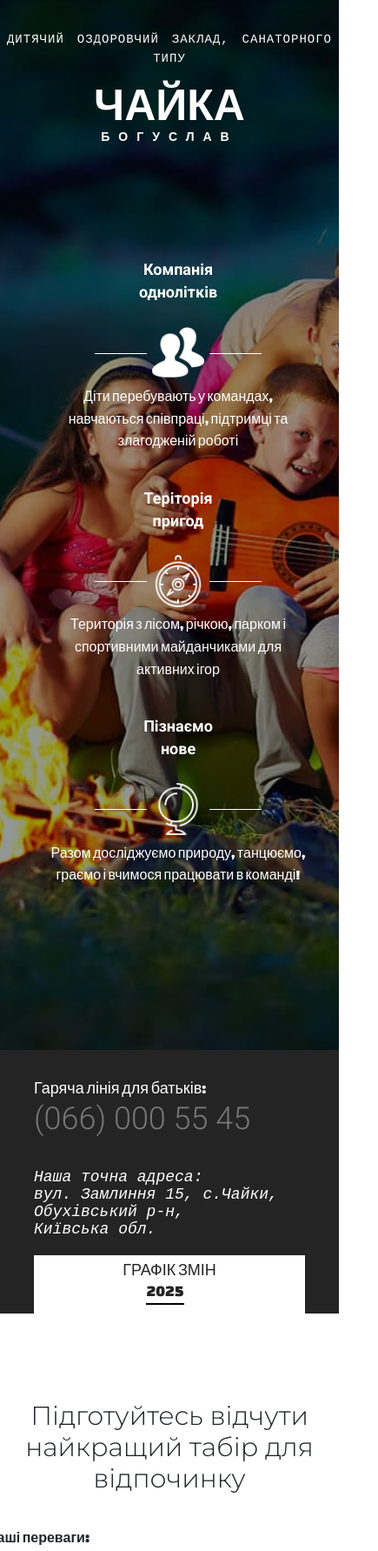
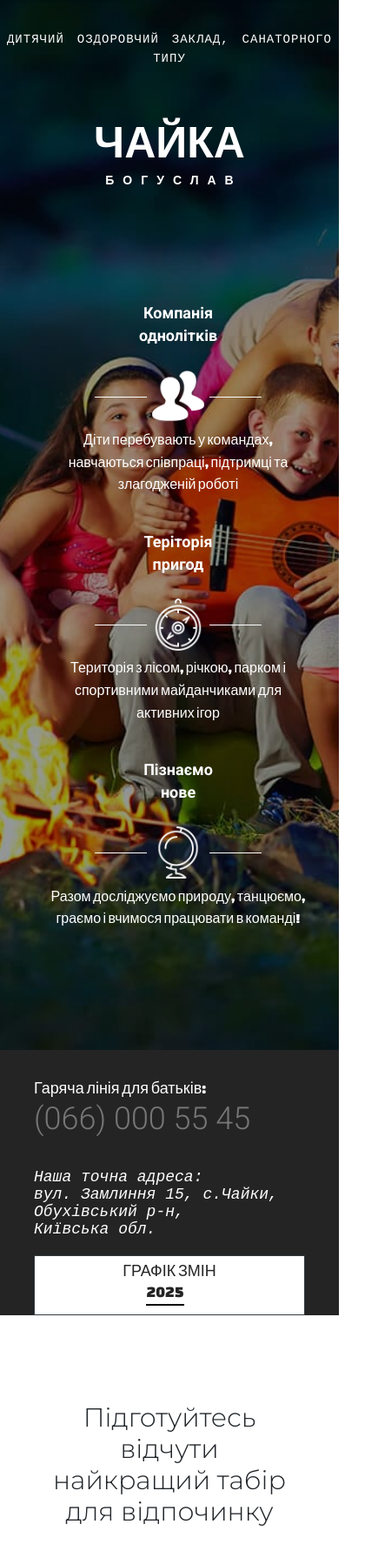
Before and after one commit to 0trava/Chaika_summer-Camp, a plain HTML site: page index.html in a window 390 px wide. Shown: the part 59-1842 px from the top of the page at 87% size, 435 px wide, since content can reach past the window. Drawn offline with nearby package versions, Linux system fonts and the light colour scheme.

Commit message:
header fix 430px brand name

```diff
--- a/css/components/header.css
+++ b/css/components/header.css
@@ -342,10 +342,16 @@ a {
 
 @media (max-width: 430px) {
 
-.brand_name {
+
+.brand_name a {
     font-size: 50px;
     line-height: 50px;
   }
+
+.brand_name p {
+    width: 100%;
+    margin-left: 5px;
+}
 
   /* !!!!!!!!!!!!!!!!!!!!!!!!!!!!!!!!!! */
   .burger {
@@ -361,6 +367,10 @@ a {
     padding: 0;
 }
 
+.section2 .btn2 {
+    border: 1px #343a40 solid;
+}
+
 
 
 }
--- a/css/components/programs_overview.css
+++ b/css/components/programs_overview.css
@@ -10,6 +10,7 @@
     -webkit-text-size-adjust: none;
     font-family: Montserrat, sans-serif;
 }
+
 
 .programs_overview .cntr {
     margin-top: 100px;
@@ -209,3 +210,15 @@ p + .btn3 {
 }
 
 }
+
+@media (max-width: 430px) {
+    .programs_overview .grid_6 {
+        width: 80vw;
+    }
+
+    .programs_overview .cntr {
+        width: 80vw;
+        font-size: 30px;
+
+    }
+}
```
